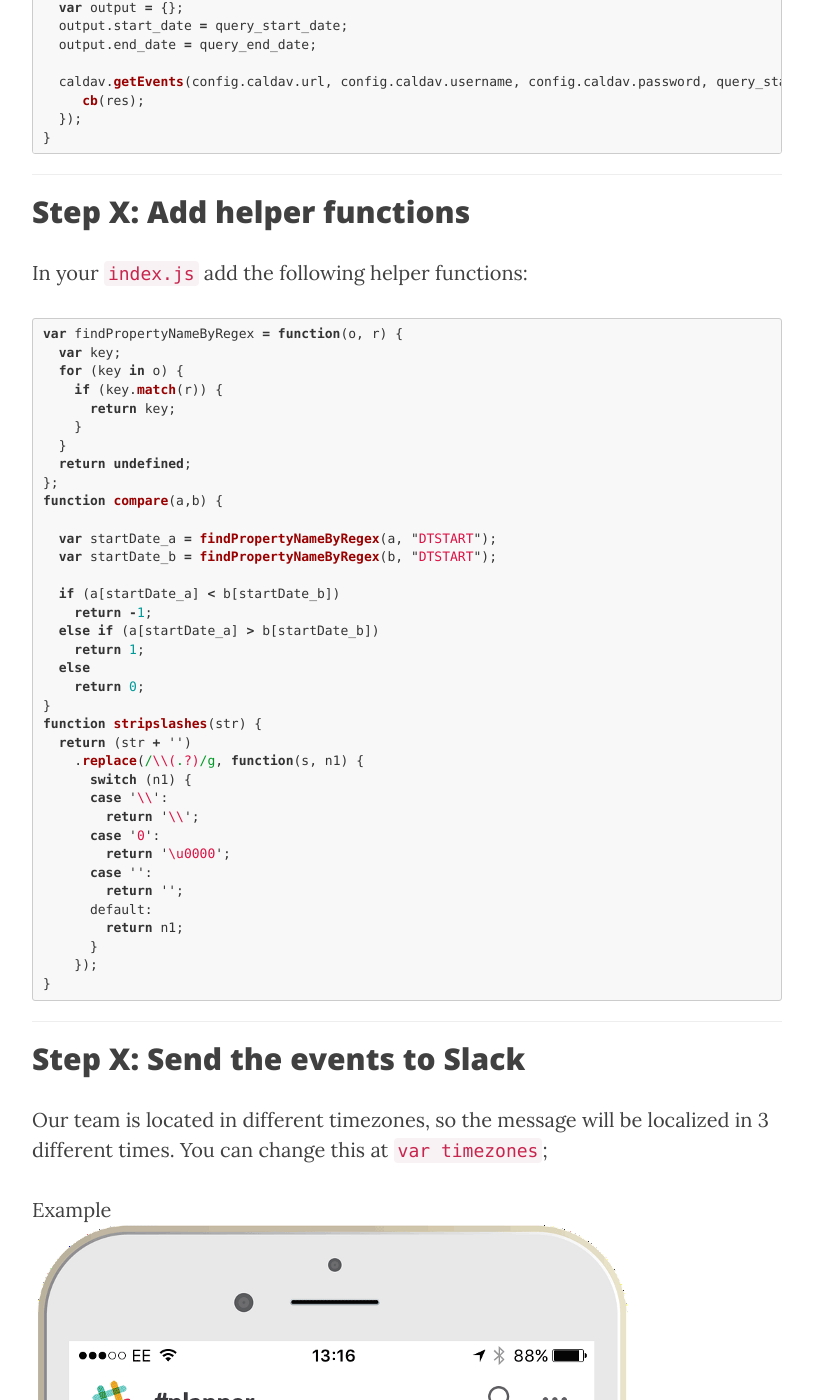
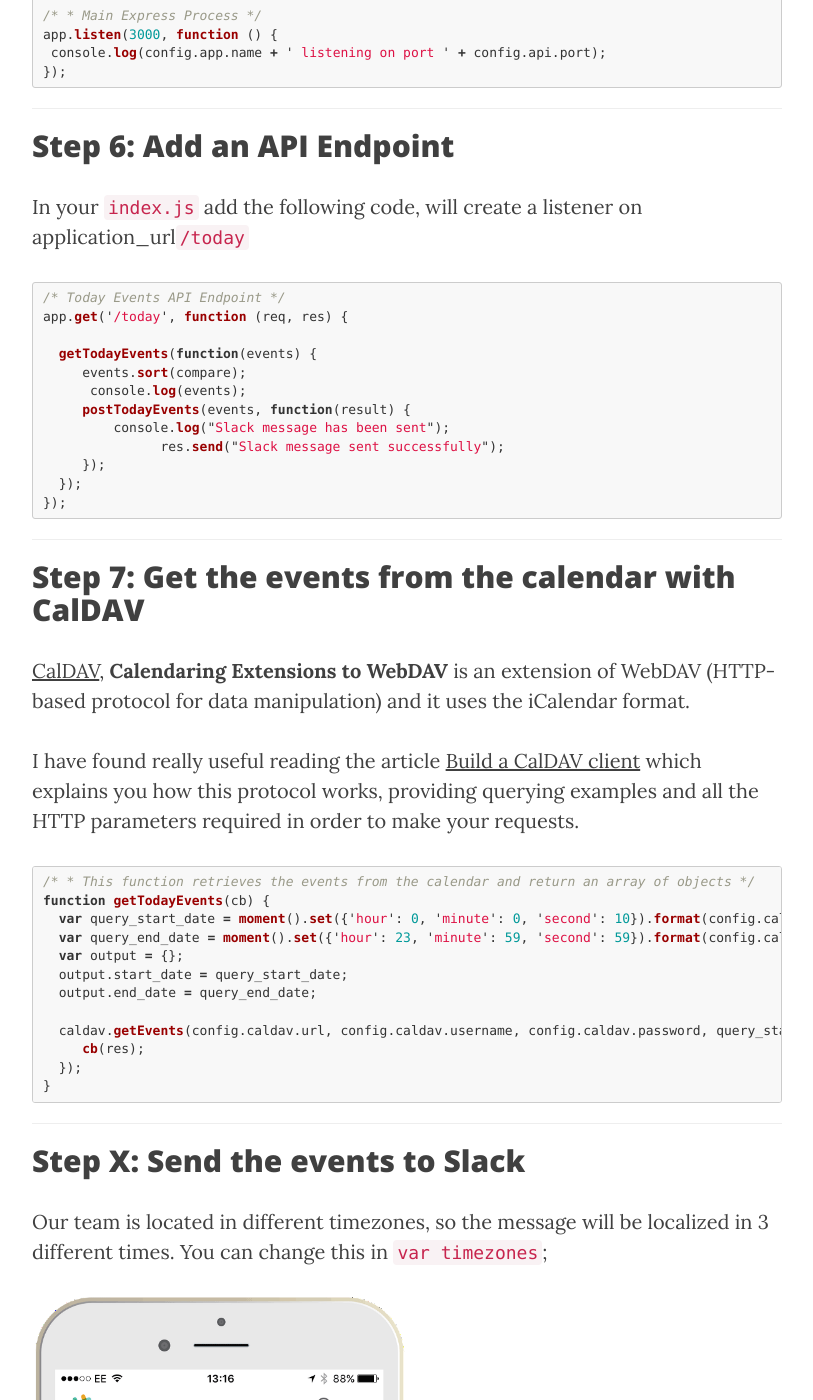
Before and after one commit to andreafalzetti/andreafalzetti.github.io, a Jekyll site: the page built from _posts/2016-03-22-how-to-create-a-simple-slack-bot-in-nodejs.markdown, in a window 1280 px wide and 1400 px high, scrolled down 4425 px. Shown: the whole window, without its empty margins (233-1046 px from the left). Built offline with Jekyll 4.4.1, drawn with Linux system fonts in a browser that asks for light colours; nearby versions of some CDN libraries; comment, search, counter and statistics services are not loaded; some of the changed text lies outside the part shown.

Commit message:
Post update

```diff
--- a/Gemfile
+++ b/Gemfile
@@ -1,4 +1,8 @@
 source 'https://rubygems.org'
+require 'json'
+require 'open-uri'
+versions = JSON.parse(open('https://pages.github.com/versions.json').read)
+gem 'github-pages', versions['github-pages']
 
 group :jekyll_plugins do
   gem "jekyll-paginate"
--- a/_posts/2016-03-22-how-to-create-a-simple-slack-bot-in-nodejs.markdown
+++ b/_posts/2016-03-22-how-to-create-a-simple-slack-bot-in-nodejs.markdown
@@ -214,59 +224,13 @@
 
 ----------
 
-## Step X: Add helper functions
-
-In your `index.js` add the following helper functions:
-
-{% highlight Javascript %}
-var findPropertyNameByRegex = function(o, r) {
-  var key;
-  for (key in o) {
-    if (key.match(r)) {
-      return key;
-    }
-  }
-  return undefined;
-};
-function compare(a,b) {
-
-  var startDate_a = findPropertyNameByRegex(a, "DTSTART");
-  var startDate_b = findPropertyNameByRegex(b, "DTSTART");
-
-  if (a[startDate_a] < b[startDate_b])
-    return -1;
-  else if (a[startDate_a] > b[startDate_b])
-    return 1;
-  else
-    return 0;
-}
-function stripslashes(str) {
-  return (str + '')
-    .replace(/\\(.?)/g, function(s, n1) {
-      switch (n1) {
-      case '\\':
-        return '\\';
-      case '0':
-        return '\u0000';
-      case '':
-        return '';
-      default:
-        return n1;
-      }
-    });
-}
-{% endhighlight %}
-
-----------
-
 ## Step X: Send the events to Slack
 
-Our team is located in different timezones, so the message will be localized in 3 different times. You can change this at `var timezones`;
+Our team is located in different timezones, so the message will be localized in 3 different times. You can change this in `var timezones`;
 
-Example
-![Screenshot]({{site.url}}/img/activate-plannerbot-smartphone-view.png)
+<img src="{{site.url}}/img/activate-plannerbot-smartphone-view.png" alt="Screenshot" class="img-responsive" style="width: 50%;">
 
-{% highlight Javascript%}
+{% highlight javascript %}
 function postTodayEvents(events, cb) {
 
   var goodMorningMsg = "Hello <!channel|channel>! Here the events for today:";
@@ -368,11 +332,63 @@
 }
 {% endhighlight %}
 
+----------
+
+## Step X: Add helper functions
+
+In your `index.js` add the following helper functions:
+
+{% highlight Javascript %}
+var findPropertyNameByRegex = function(o, r) {
+  var key;
+  for (key in o) {
+    if (key.match(r)) {
+      return key;
+    }
+  }
+  return undefined;
+};
+function compare(a,b) {
+
+  var startDate_a = findPropertyNameByRegex(a, "DTSTART");
+  var startDate_b = findPropertyNameByRegex(b, "DTSTART");
+
+  if (a[startDate_a] < b[startDate_b])
+    return -1;
+  else if (a[startDate_a] > b[startDate_b])
+    return 1;
+  else
+    return 0;
+}
+function stripslashes(str) {
+  return (str + '')
+    .replace(/\\(.?)/g, function(s, n1) {
+      switch (n1) {
+      case '\\':
+        return '\\';
+      case '0':
+        return '\u0000';
+      case '':
+        return '';
+      default:
+        return n1;
+      }
+    });
+}
+{% endhighlight %}
 
 ----------
 
 ## Step 6: Run the application
 
+From the root folder of your application, run `npm start` or `node index.js`. You should see something like this:
+
+![PlannerBot-Start-Output]({{site.url}}/img/plannerbot-start-output.jpg)
+
+Now you are ready to call your API Endpoint at your-app-domain`/today` and if you have configured everything correctly, your bot will post a message on Slack with your events for today.
+
 ----------
 
-If you have any question ..
+If you have any question
+
+Comments
--- a/less/clean-blog.less
+++ b/less/clean-blog.less
@@ -1,5 +1,6 @@
 @import "variables.less";
 @import "mixins.less";
+@import "andrea.less";
 
 // Global Components
 
```
Also changed, not shown: other parts of _posts/2016-03-22-how-to-create-a-simple-slack-bot-in-nodejs.markdown (+10 -0 lines), _config.yml (line endings or trailing spaces).
